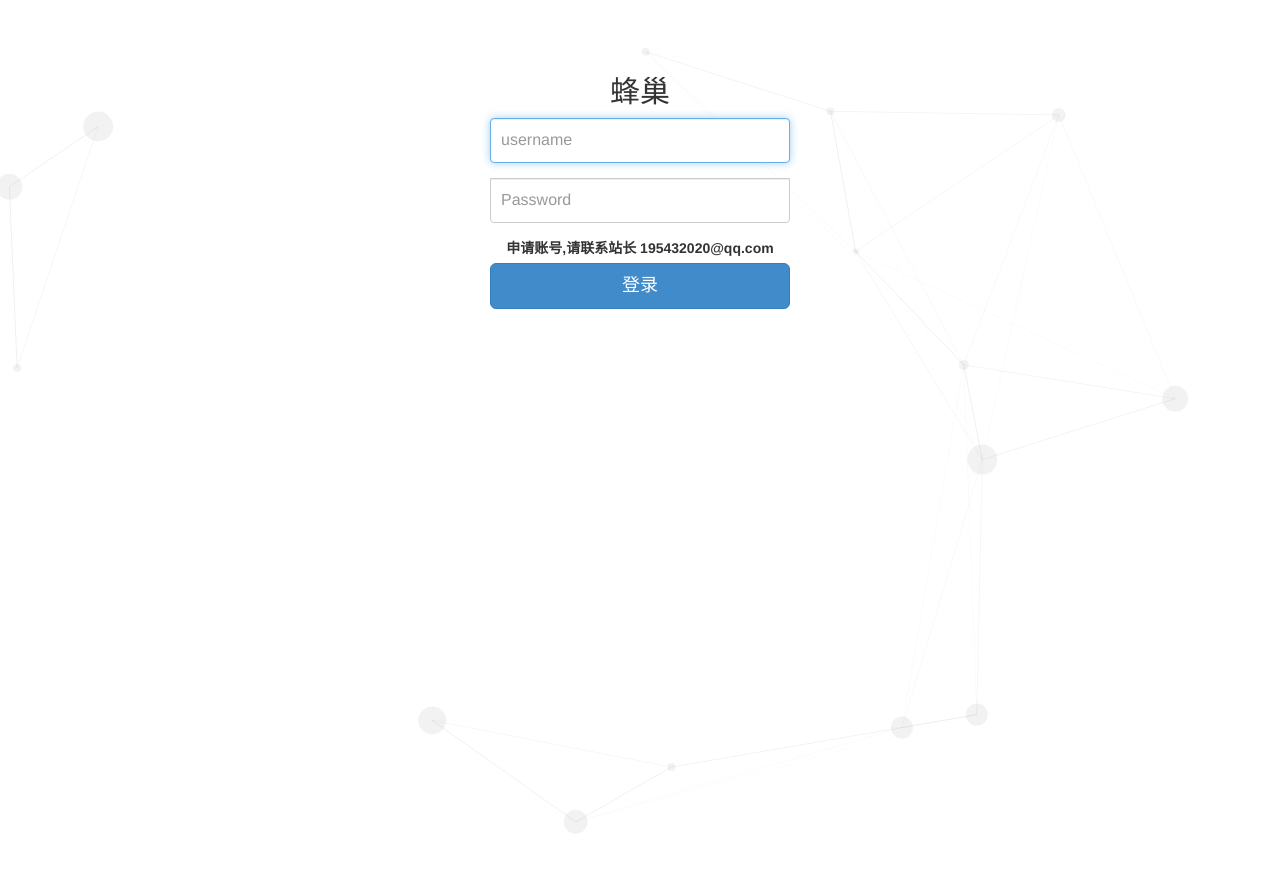
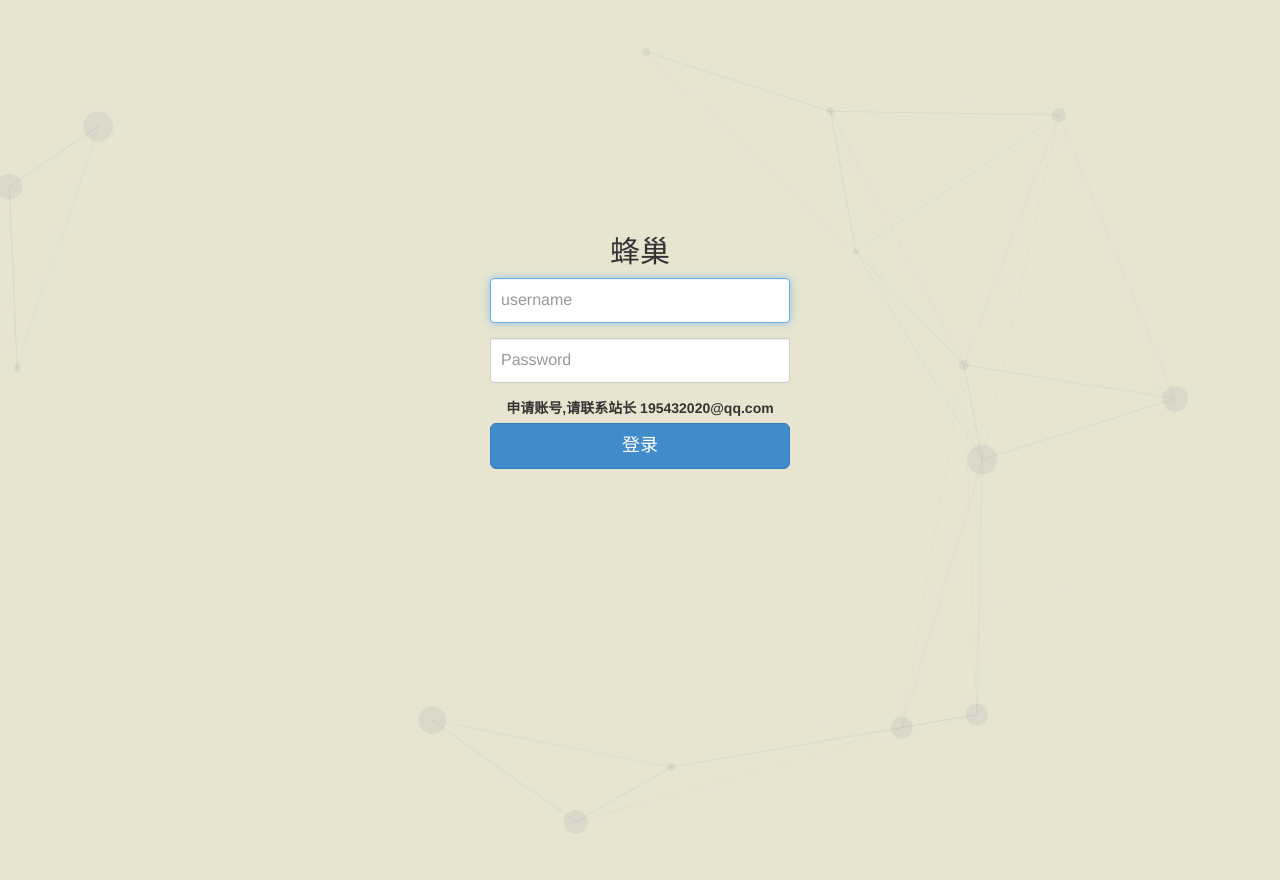
Before and after one commit to cash2one/spider_api, a Python web app: template app_spider/templates/login/login.html in a window 1280 px wide. Run offline with Jinja, Linux system fonts and the light colour scheme; the template is opened without the code that fills it, so the values that code supplies are empty; some libraries are stand-ins or nearby versions.

Commit message:
换了个背景色

```diff
--- a/app_spider/templates/login/login.html
+++ b/app_spider/templates/login/login.html
@@ -22,14 +22,13 @@
     <style type="text/css">
       body{
       	text-align: center;
-      	background: #F7FAFC;
+      	background: #e7e5d0;
       	overflow: hidden;
-      	background: #fff;
       	}
     </style>
   </head>
   <body>
-    <div class="container-fluid" style="position: absolute; width: 100%;">
+    <div class="container-fluid" style="position: absolute; width: 100%; top:25%">
       <form class="form-signin" role="form">
         <h2 class="form-signin-heading">蜂巢</h2>
         <div id="username_form" class="form-group">
@@ -53,9 +52,9 @@
     	canvas.width = WIDTH,
     	canvas.height = HEIGHT;
     	var context = canvas.getContext('2d');
-    	context.strokeStyle = 'rgba(0,0,0,0.02)',
+    	context.strokeStyle = 'rgba(0,0,100,0.02)',
     	context.strokeWidth = 1,
-    	context.fillStyle = 'rgba(0,0,0,0.05)';
+    	context.fillStyle = 'rgba(0,0,100,0.05)';
     	var circleArr = [];
 
     	//线条：开始xy坐标，结束xy坐标，线条透明度
@@ -92,7 +91,7 @@
     	function drawLine (cxt, x, y, _x, _y, o) {
     		var line = new Line(x, y, _x, _y, o)
     		cxt.beginPath()
-    		cxt.strokeStyle = 'rgba(0,0,0,'+ o +')'
+    		cxt.strokeStyle = 'rgba(0,0,100,'+ o +')'
     		cxt.moveTo(line.beginX, line.beginY)
     		cxt.lineTo(line.closeX, line.closeY)
     		cxt.closePath()
```
